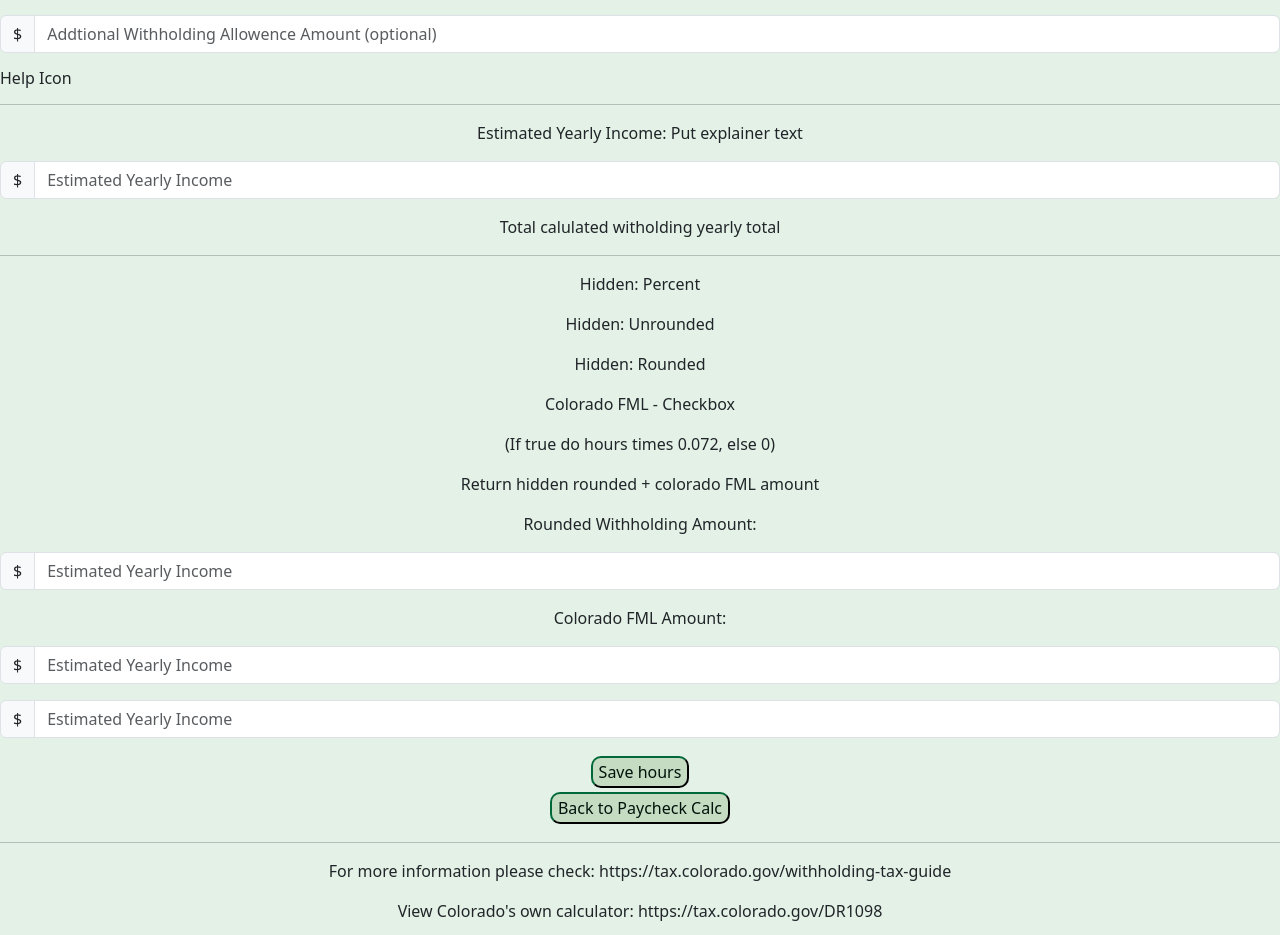
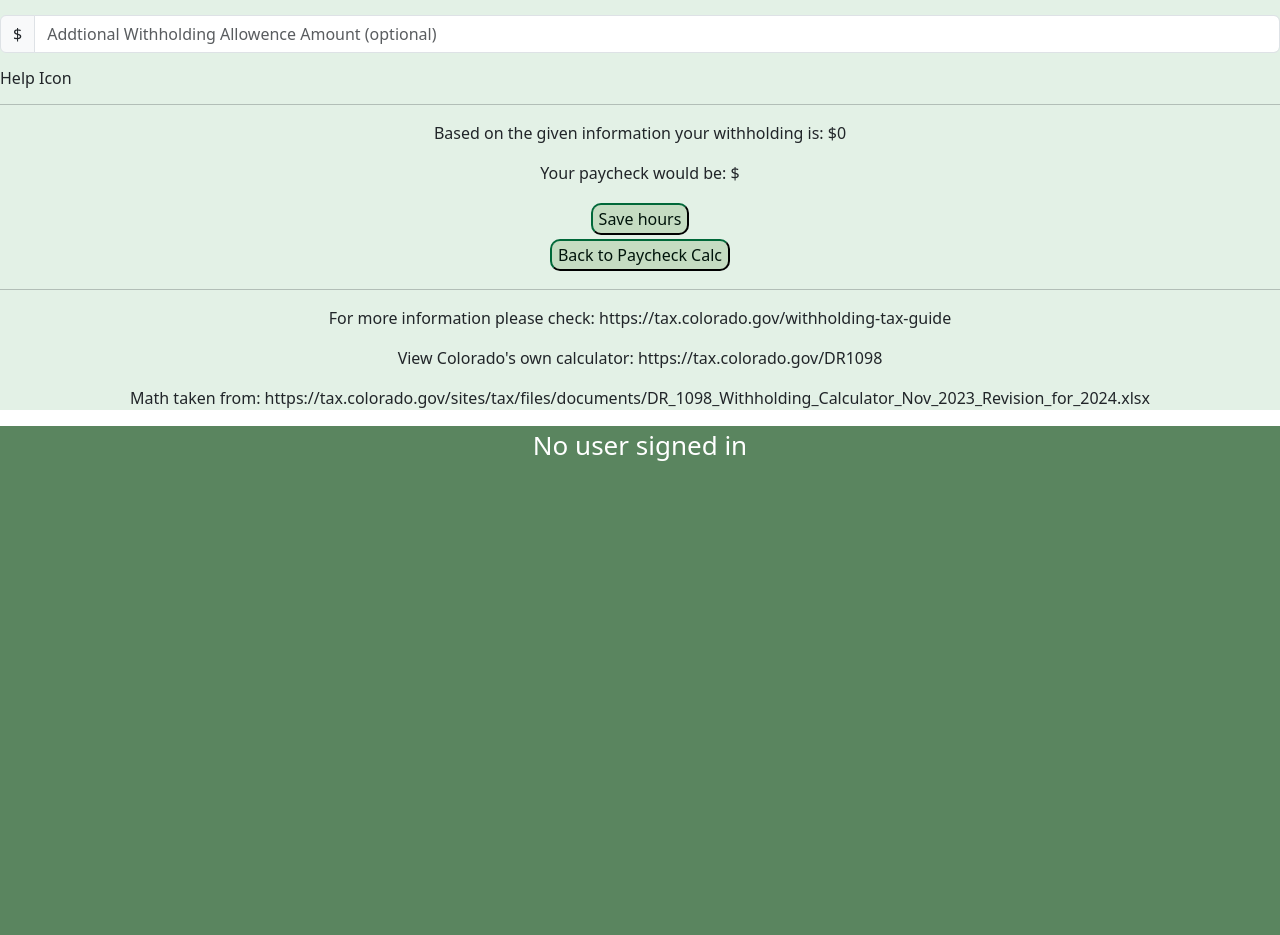
Before and after one commit to Jimby3/CS-3110-mobile-web, a React (Create React App) app: page /paycheck-config in a window 1280 px wide. Shown: the part 287-1222 px from the top of the page. Built offline with nearby package versions, Linux system fonts and the light colour scheme; no server answers; the HTML template or start-up script is replaced by a standard one.

Commit message:
paycheck Math is fully working

```diff
--- a/src/components/PaycheckMath.js
+++ b/src/components/PaycheckMath.js
@@ -1,13 +1,13 @@
 import { getAuth } from 'firebase/auth';
 import { getFirestore, collection, query, where, getDocs, updateDoc } from 'firebase/firestore';
 
-const paycheckMath = async (hours, hourly, payperiods) => {
-    const wages = setHours * setHourly;
+const paycheckMath = async (hours, hourly, payperiods, withholding, addwithholding) => {
+    const wages = hours * hourly;
     const yearly = wages * payperiods;
-    const withholding = Math.max(yearly - setAllowance, 0); //what is setallowence recheck myown code
-    const percentage = withholding * 0.044;
+    const allowence = Math.max(yearly - withholding - addwithholding, 0);
+    const percentage = allowence * 0.044;
     const exactAmount = percentage / payperiods;
-    const coloradoFML = setHours * 0.072;
+    const coloradoFML = hours * 0.072;
     const rounded = exactAmount.toFixed(2);
     const roundedFML = coloradoFML.toFixed(2);
 
@@ -15,7 +15,8 @@ const paycheckMath = async (hours, hourly, payperiods) => {
 
         return {
             rounded,
-            roundedFML
+            roundedFML,
+            total
         };
 };
 
--- a/src/pages/paycheck-pages/PaycheckConfig.jsx
+++ b/src/pages/paycheck-pages/PaycheckConfig.jsx
@@ -14,11 +14,16 @@ import updatePayPeriods from "../../components/Crud/updatePayPeriods";
 import updateWithholding from "../../components/Crud/updateWithholding";
 import updateAdditionalWithholding from "../../components/Crud/updateAdditionalWithholding";
 import paycheckMath from "../../components/PaycheckMath";
+import readHours from "../../components/Crud/readHours";
 import 'bootstrap/dist/js/bootstrap.bundle.min.js';
 
 const PaycheckConfig = () => {
     const [user, setUser] = useState(null);
     const [budget, setBudget] = useState(null);
+
+    const [roundedValue, setRoundedValue] = useState(null);
+    const [roundedFMLValue, setRoundedFMLValue] = useState(null);
+    const [totalValue, setTotalValue] = useState(null);
 
     useEffect(() => {
         const fetchBudget = async () => {
@@ -51,10 +56,11 @@ const PaycheckConfig = () => {
 
         // Retrieve stored budget from the database
         let budget = await readBudget();
+        let hours = await readHours();
+
 
         // Access the form data
         const formData = new FormData(event.target);
-        //const categoryName = formData.get('categoryName');
         const hourly = parseFloat(formData.get('payInput'));
         const payperiods = parseFloat(formData.get('payperiodInput'));
         const withholding = parseFloat(formData.get('withholdingInput'));
@@ -77,11 +83,19 @@ const PaycheckConfig = () => {
 
         budget.correctBudgetOffIncome(await readIncome())
 
-        //await paycheckMath(hours, hourly, payperiods, aaa) // somehow return the things to display on screen
+        const { rounded, roundedFML, total } = await paycheckMath(hours, hourly, payperiods, withholding, addwithholding)
+        console.log("Rounded:", rounded);
+        console.log("Rounded FML:", roundedFML);
+        console.log("Total:", total);
+
         await updateHourlyPay(hourly)
         await updatePayPeriods(payperiods)
         await updateWithholding(withholding)
         await updateAdditionalWithholding(addwithholding)
+
+        setRoundedValue(rounded);
+        setRoundedFMLValue(roundedFML);
+        setTotalValue(total);
         //update Colorado FML
 
     };
@@ -157,36 +171,9 @@ const PaycheckConfig = () => {
               <hr></hr>
 
 
-              <p>Estimated Yearly Income: Put explainer text</p>
-              <div class="input-group mb-3">
-                  <span class="input-group-text">$</span>
-                  <input type="number" class="form-control" id="yearlyTotal" aria-label="Estimated Yearly Income" placeholder="Estimated Yearly Income" readonly></input>
-            </div>
+              <p>Based on the given information your withholding is: ${roundedValue + roundedFMLValue}</p>
+              <p>Your paycheck would be: ${totalValue}</p>
 
-              <p>Total calulated witholding yearly total</p>
-              <p></p>
-              <hr></hr>
-              <p>Hidden: Percent </p>
-              <p>Hidden: Unrounded </p>
-              <p>Hidden: Rounded </p>
-              <p>Colorado FML - Checkbox</p>
-              <p>(If true do hours times 0.072, else 0)</p>
-
-              <p>Return hidden rounded + colorado FML amount</p>
-              <p>Rounded Withholding Amount: </p>
-              <div class="input-group mb-3">
-                  <span class="input-group-text">$</span>
-                  <input type="number" class="form-control" id="withholdingDisplay" aria-label="Estimated Yearly Income" placeholder="Estimated Yearly Income"  readonly></input>
-            </div>
-              <p>Colorado FML Amount: </p>
-              <div class="input-group mb-3">
-                  <span class="input-group-text">$</span>
-                  <input type="number" class="form-control" id="withholdingDisplay" aria-label="Estimated Yearly Income" placeholder="Estimated Yearly Income" readonly></input>
-            </div>
-            <div class="input-group mb-3">
-                  <span class="input-group-text">$</span>
-                  <input type="number" class="form-control" id="withholdingDisplay" aria-label="Estimated Yearly Income" placeholder="Estimated Yearly Income" readonly></input>
-            </div>
             <button className="button" >Save hours</button>
             </form>
             <Link to="../paycheck">
```
